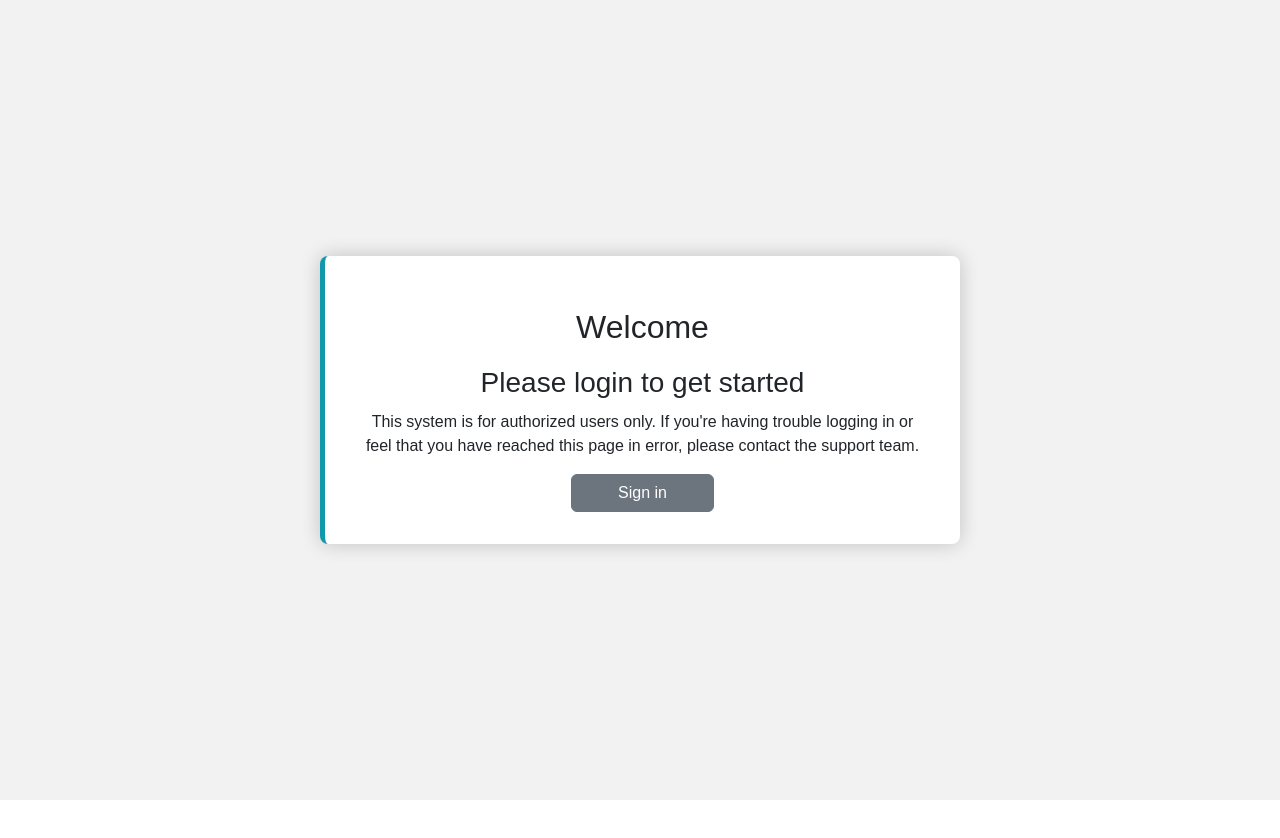
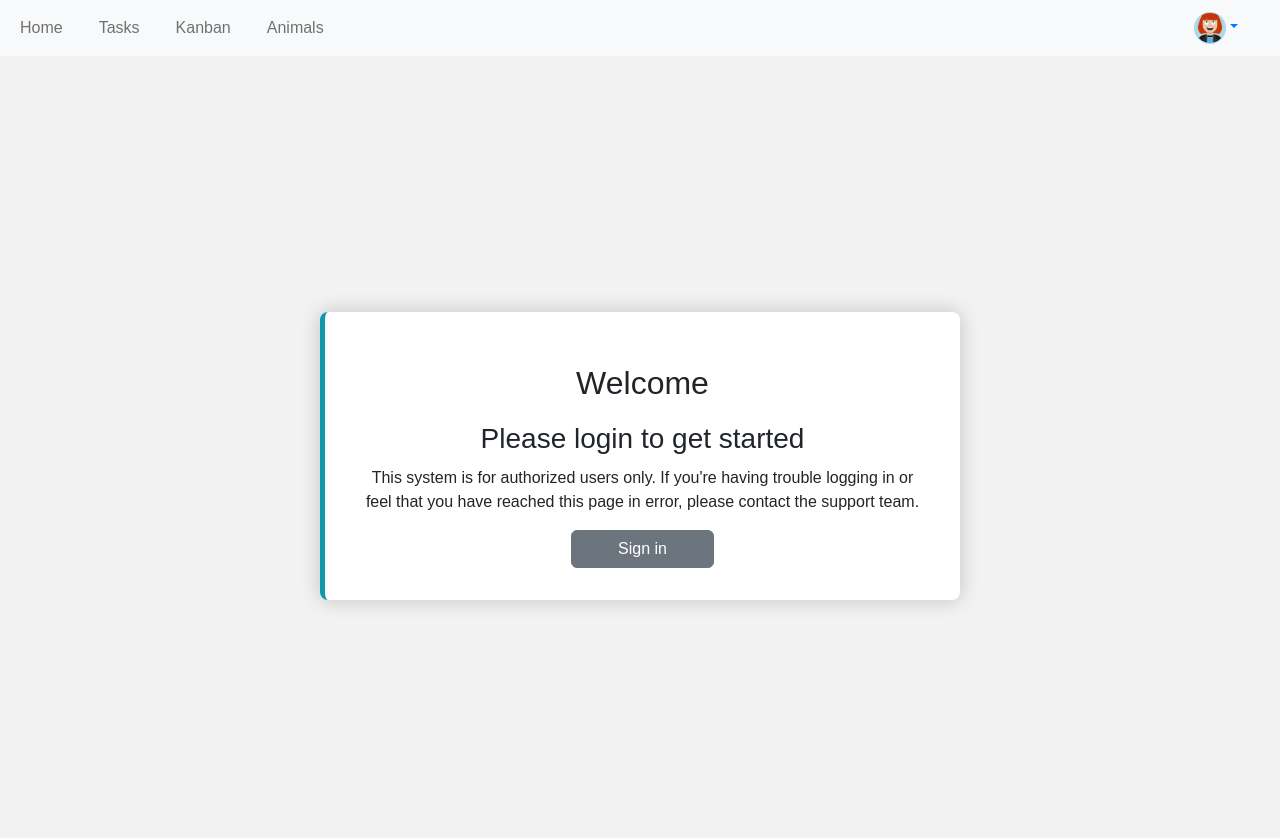
Before and after one commit to Dmitrii126776/client-mern-auth, a React (Create React App) app: page / in a window 1280 px wide. Shown: the top 838 px of the page. Before the commit the page ends 800 px from the top, so only its background shows below. Built offline with nearby package versions, Linux system fonts and the light colour scheme; no server answers.

Commit message:
Layout.js

```diff
--- a/src/components/Layout.js
+++ b/src/components/Layout.js
@@ -19,7 +19,7 @@ const Layout = (props) => {
 
     return (
         <div>
-            <nav className="navbar navbar-expand-lg navbar-light bg-light" hidden={!email}>
+            <nav className="navbar navbar-expand-lg navbar-light bg-light" >
                 <div className="container-fluid">
                     <ul className="navbar-nav me-auto mb-2 mb-lg-0" style={{marginRight: "50px"}}>
                         <li className="nav-item">
```
